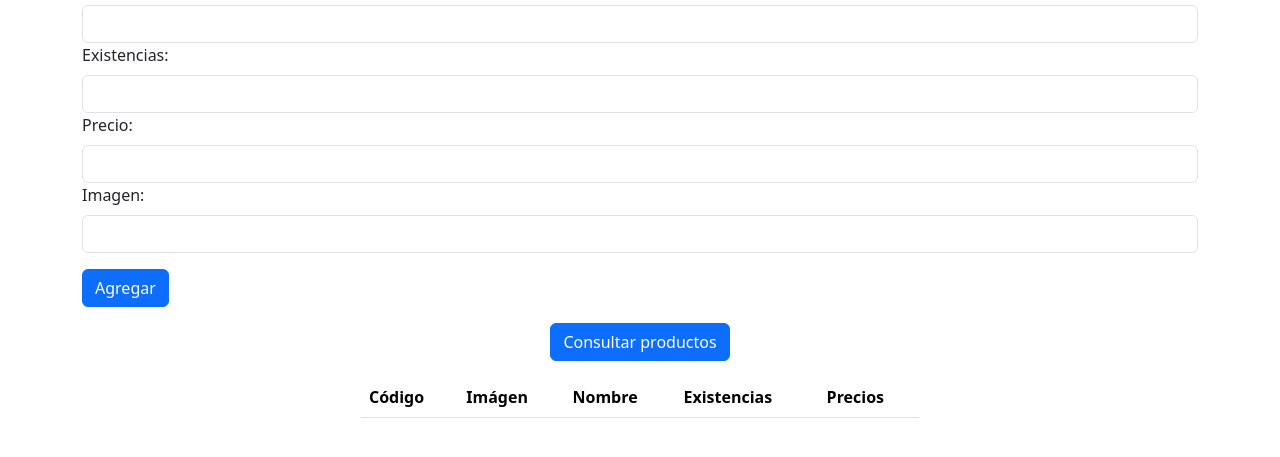
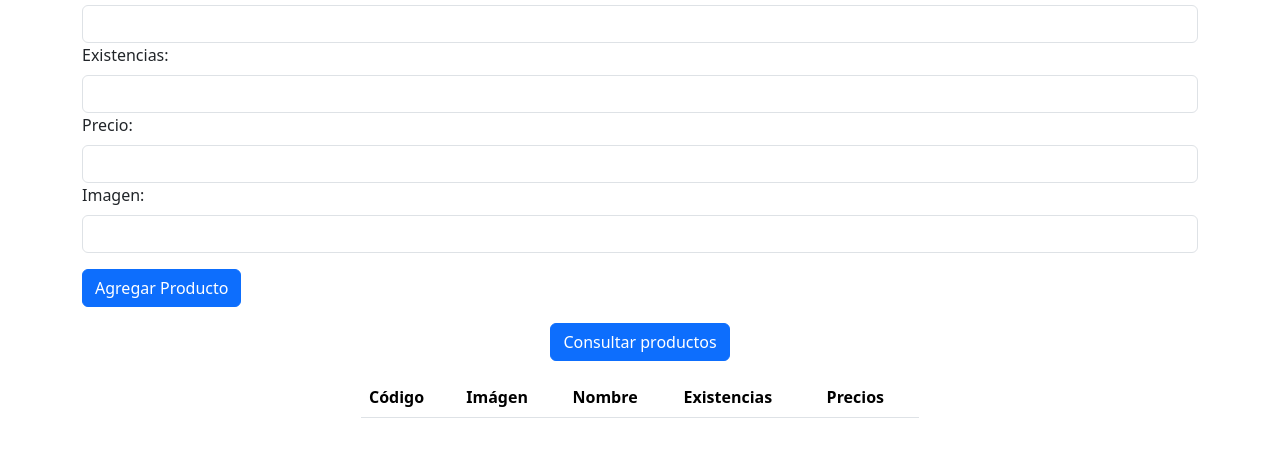
Before and after one commit to sebaguimad/Ejercicio-practico-Archivos-y-JSON, a website: page index.html in a window 1280 px wide. Shown: the part 83-540 px from the top of the page. Drawn offline with nearby package versions, Linux system fonts and the light colour scheme.

Commit message:
proyecto terminado2

```diff
--- a/index.html
+++ b/index.html
@@ -29,7 +29,7 @@
                 <input type="text" name="precio" class="form-control">
                 <label for="imagen" class="form-label">Imagen:</label>
                 <input type="text" name="imagen" class="form-control">
-                <button type="submit" class="btn btn-primary mt-3">Agregar</button>
+                <button type="submit" class="btn btn-primary mt-3">Agregar Producto</button>
             </form>
         </section>
         <section class="d-flex justify-content-center">
```
